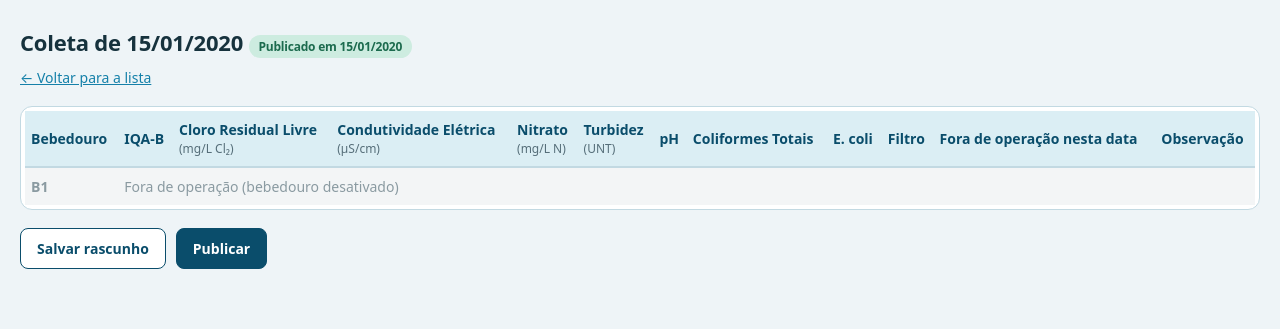
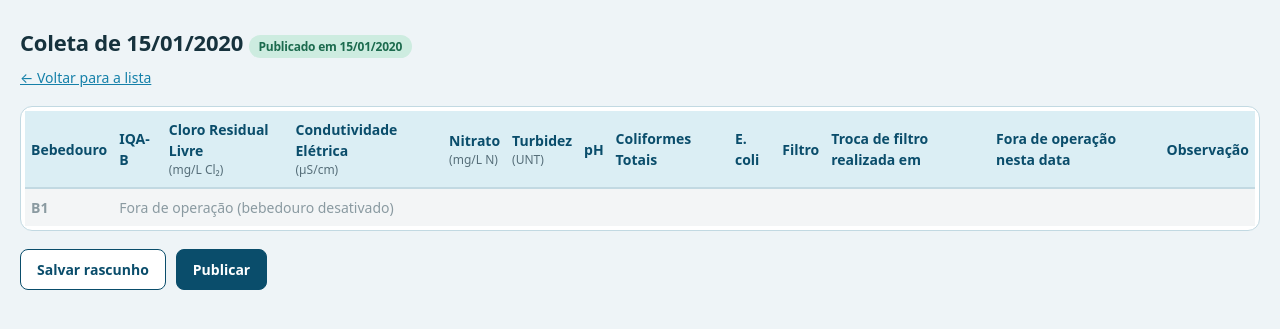
Before and after one commit to Cecilia-eng-05/sistema-ifrn-agua-bebedouros, a Django app: page /coletas/1/lancamento/ in a window 1280 px wide. Shown: the part 86-415 px from the top of the page. Run offline with Django 5.2, Linux system fonts and the light colour scheme; a user stored in the database is signed in; tables that the repository leaves empty hold one stand-in row (values such as "Sample post"); parts of the project's set-up code (start-up, migrations or seed data) failed here and were passed over.

Commit message:
feat: grade de lançamento grava e mostra a troca de filtro
Co-Authored-By: Claude Sonnet 5 <noreply@anthropic.com>

```diff
--- a/bebedouros/templates/bebedouros/base.html
+++ b/bebedouros/templates/bebedouros/base.html
@@ -113,8 +113,9 @@
     .grade td:nth-child(4) input { min-width: 76px; }
     .grade td:nth-child(8) select, .grade td:nth-child(9) select { min-width: 68px; }
     .grade td:nth-child(10) select { min-width: 84px; }
-    .grade td:nth-child(11) { text-align: center; white-space: nowrap; }
-    .grade td:nth-child(12) input { min-width: 110px; }
+    .grade td:nth-child(11) input { min-width: 130px; }
+    .grade td:nth-child(12) { text-align: center; white-space: nowrap; }
+    .grade td:nth-child(13) input { min-width: 110px; }
 
     .acoes { margin-top: 18px; display: flex; flex-wrap: wrap; gap: 10px; }
     .btn {
--- a/bebedouros/templates/bebedouros/lancamento.html
+++ b/bebedouros/templates/bebedouros/lancamento.html
@@ -20,6 +20,7 @@
           <th>Coliformes Totais</th>
           <th>E. coli</th>
           <th>Filtro</th>
+          <th>Troca de filtro realizada em</th>
           <th>Fora de operação nesta data</th>
           <th>Observação</th>
         </tr>
@@ -29,7 +30,7 @@
         {% if linha.bloqueada %}
           <tr class="bloqueada">
             <td class="cod">{{ linha.bebedouro.codigo }}</td>
-            <td colspan="11">Fora de operação (bebedouro desativado)</td>
+            <td colspan="12">Fora de operação (bebedouro desativado)</td>
           </tr>
         {% else %}
           <tr>
@@ -45,6 +46,7 @@
             <td>{{ linha.form.coliformes_totais }}</td>
             <td>{{ linha.form.ecoli }}</td>
             <td>{{ linha.form.filtro }}</td>
+            <td>{{ linha.form.troca_filtro }}</td>
             <td>{{ linha.form.fora_de_operacao }}</td>
             <td>{{ linha.form.observacao }}</td>
           </tr>
--- a/bebedouros/views.py
+++ b/bebedouros/views.py
@@ -5,7 +5,7 @@ from django.utils.formats import number_format
 
 from . import grafico, iqab
 from .forms import ColetaForm, ResultadoRowForm, parse_turbidez
-from .models import Bebedouro, Coleta, Resultado
+from .models import Bebedouro, Coleta, Resultado, TrocaFiltro
 from .services import (
     JANELAS_LABELS,
     alertas_internos,
@@ -13,6 +13,7 @@ from .services import (
     linhas_faltantes,
     publicar_coleta,
     recalcular_coleta,
+    salvar_troca_filtro,
     serie_historica,
     situacao_atual_bebedouro,
     situacao_atual_bebedouros,
@@ -148,6 +149,9 @@ def _initial_de(resultado):
         turbidez = number_format(resultado.turbidez_valor)
     else:
         turbidez = None
+    troca = TrocaFiltro.objects.filter(
+        coleta_id=resultado.coleta_id, bebedouro_id=resultado.bebedouro_id
+    ).first()
     return {
         "cloro": resultado.cloro,
         "condutividade": resultado.condutividade,
@@ -157,6 +161,7 @@ def _initial_de(resultado):
         "coliformes_totais": resultado.coliformes_totais,
         "ecoli": resultado.ecoli,
         "filtro": resultado.filtro,
+        "troca_filtro": troca.data_troca if troca else None,
         "fora_de_operacao": resultado.fora_de_operacao,
         "observacao": resultado.observacao,
     }
@@ -222,6 +227,7 @@ def _salvar_grade(coleta, dados_post):
                 "observacao": cd.get("observacao") or "",
             },
         )
+        salvar_troca_filtro(coleta, bebedouro, cd.get("troca_filtro"))
     recalcular_coleta(coleta)
     return avisos
 
```
Also changed, not shown: bebedouros/tests/test_lancamento_get.py (+4 -0 lines), bebedouros/tests/test_lancamento_troca_filtro.py (added, +42 -0 lines).
